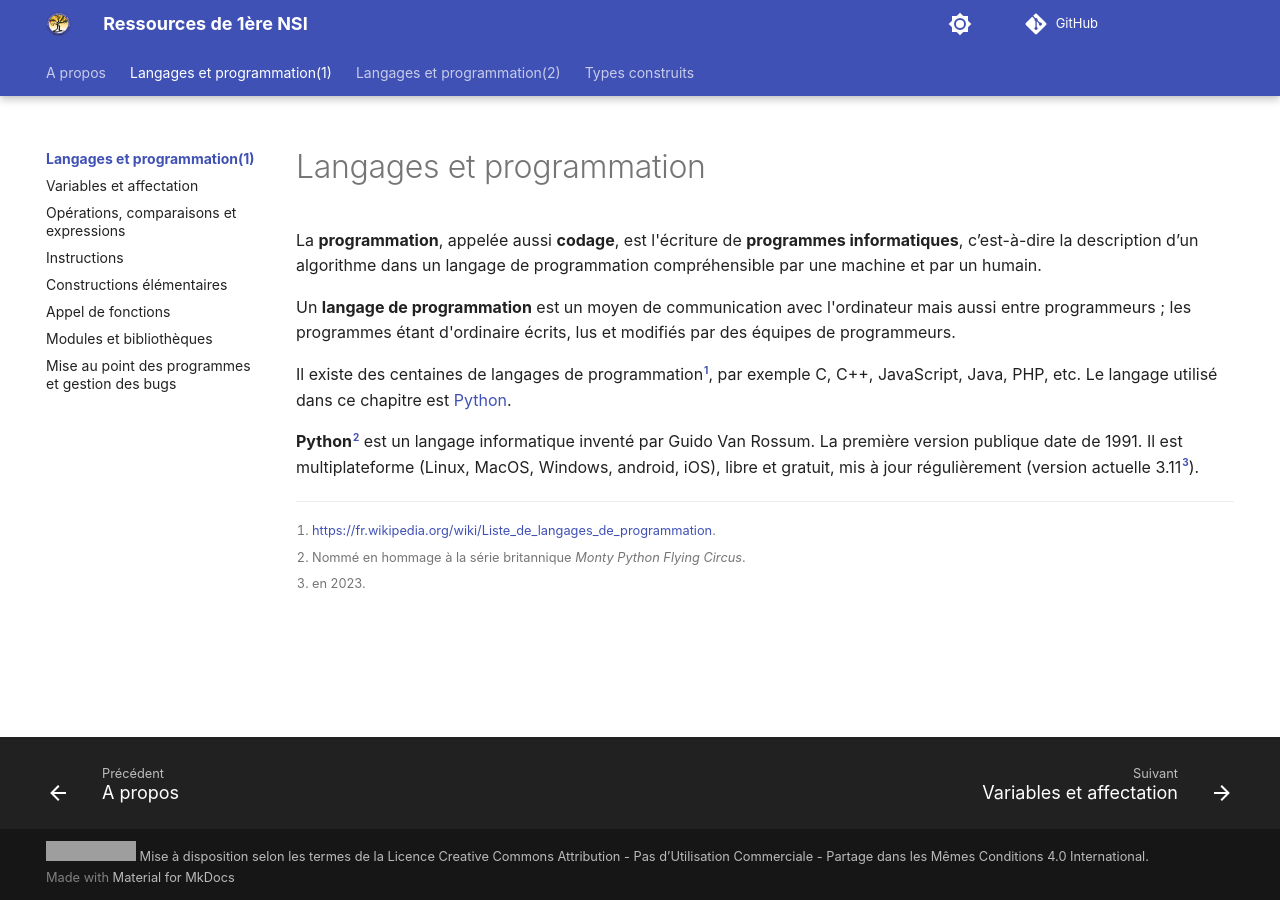
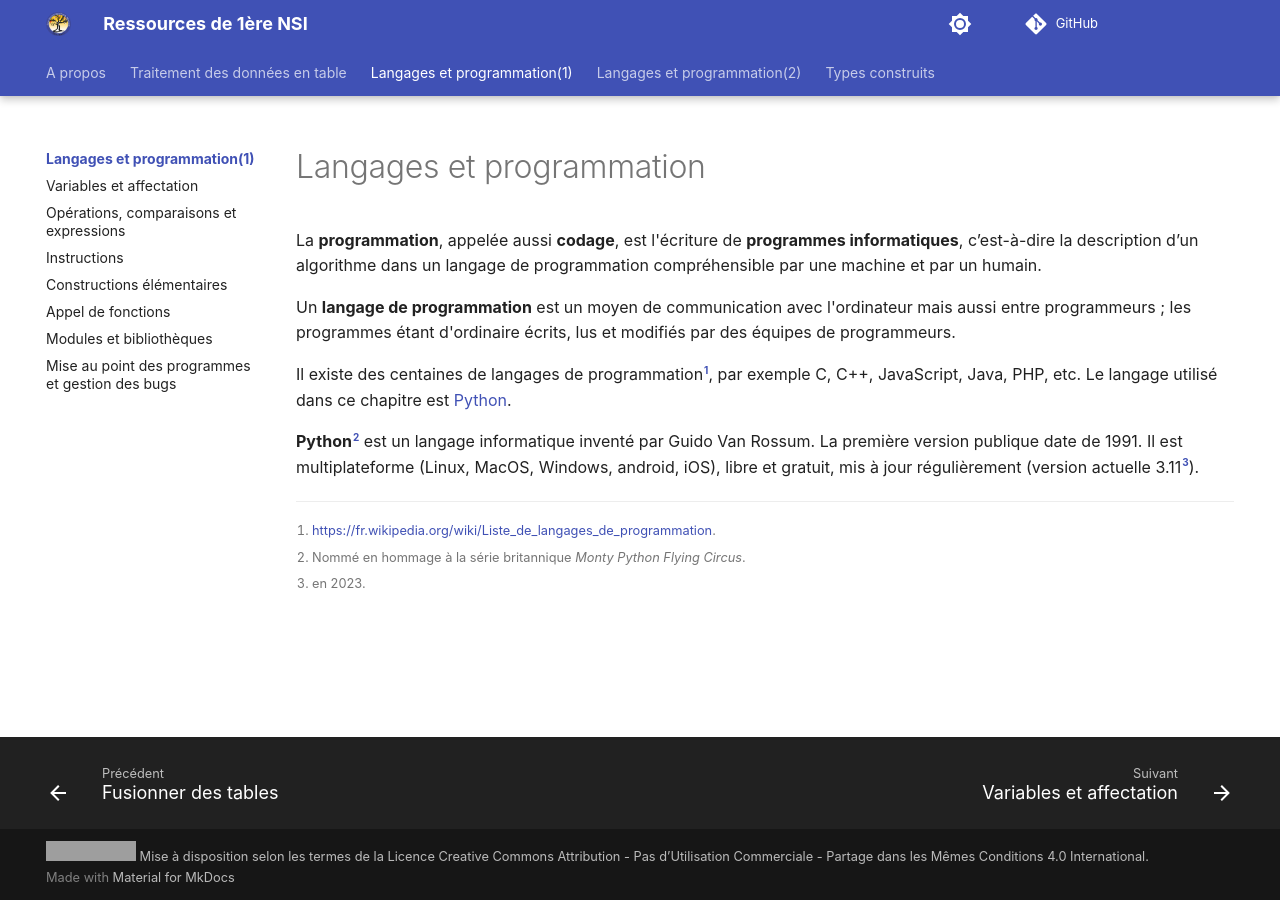
Before and after one commit to fab-perez/NSI-1, an MkDocs documentation site: the page built from docs/langages-et-programmation/index.md, in a window 1280 px wide. Built offline with MkDocs 1.6.1 and Material for MkDocs 9.7.7, drawn with Linux system fonts in a browser that asks for light colours; comment, search, counter and statistics services are not loaded; grey boxes are pictures that could not be loaded.

Commit message:
Add files via upload

```diff
--- a/mkdocs.yml
+++ b/mkdocs.yml
@@ -67,6 +67,7 @@ theme:
       example: octicons/beaker-16
       quote: octicons/quote-16
 
+
 plugins:
   # An Mkdocs plugin to generate a PDF file for each MkDocs
   # https://github.com/brospars/mkdocs-page-pdf
@@ -85,7 +86,6 @@ plugins:
                           <span class="pageNumber"></span>/<span class="totalPages"></span>
                         </span>
                       </footer>'
-
 
 extra_css:
   - stylesheets/extra.css
@@ -107,8 +107,8 @@ markdown_extensions:
   - attr_list
   - md_in_html
   - pymdownx.emoji:
-      emoji_index: !!python/name:materialx.emoji.twemoji
-      emoji_generator: !!python/name:materialx.emoji.to_svg
+      emoji_index: !!python/name:material.extensions.emoji.twemoji
+      emoji_generator: !!python/name:material.extensions.emoji.to_svg
   # enables native support for Mermaid.js diagrams
   - pymdownx.superfences:
       custom_fences:
@@ -134,8 +134,15 @@ nav:
   #  - types-et-valeurs-de-base/index.md
   #- Types construits:
   #  - types-construits/index.md
-  #- Traitement des données en table:
-  #  - donnees-en-tables/index.md
+  - Traitement des données en table:
+    - donnees-en-tables/index.md
+    - Lecture et écriture dans un fichier: donnees-en-tables/1-lecture-ecriture-dans-un-fichier.md
+    - Table de données: donnees-en-tables/2-table-de-donnees.md
+    - Rechercher dans une table: donnees-en-tables/3-rechercher-dans-une-table.md
+    - Trier une table: donnees-en-tables/4-trier-une-table.md
+    - Fusionner des tables: donnees-en-tables/5-fusionner-des-tables.md
+
+
   #- Interactions entre l’homme et la machine sur le Web:
   #  - ihm-sur-web/index.md
   - Langages et programmation(1):
```
